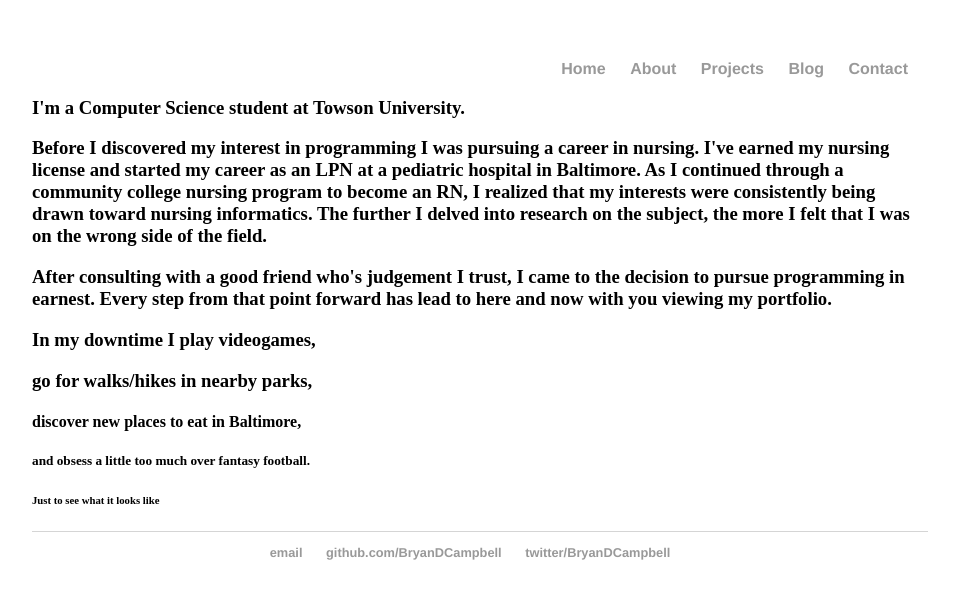
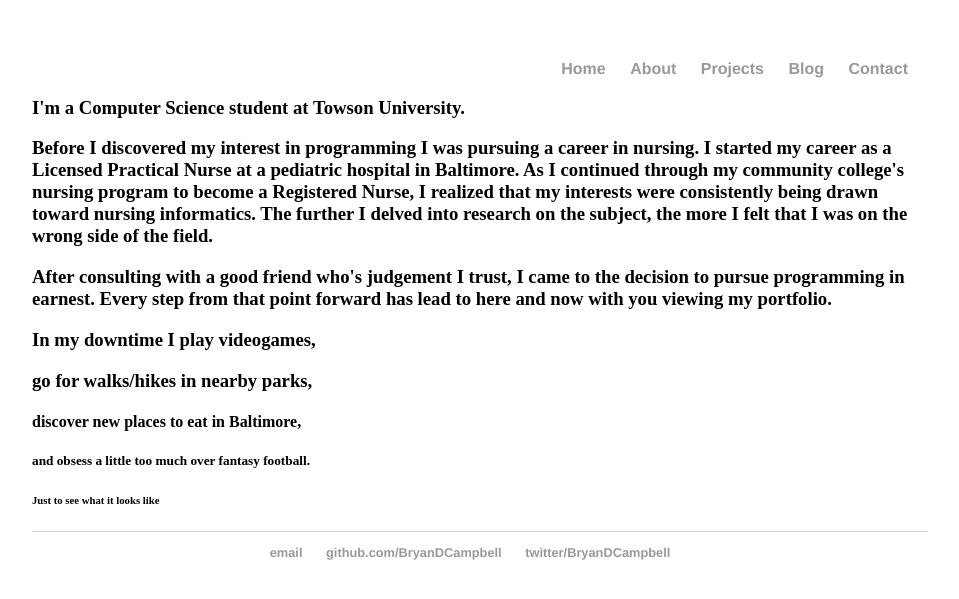
Before and after one commit to BryanDCampbell/BryanDCampbell.github.io, a Jekyll site: the page built from about/index.html, in a window 1280 px wide. Shown: the top 599 px of the page, without its empty margins (160-1119 px from the left). Built offline with Jekyll 4.4.1, drawn with Linux system fonts in a browser that asks for light colours.

Commit message:
Update index.html

```diff
--- a/about/index.html
+++ b/about/index.html
@@ -4,7 +4,7 @@
 ---
 <div class="blurb">
 	<h3>I'm a Computer Science student at Towson University.</h3>
-	<h3>Before I discovered my interest in programming I was pursuing a career in nursing. I've earned my nursing license and started my career as an LPN at a pediatric hospital in Baltimore. As I continued through a community college nursing program to become an RN, I realized that my interests were consistently being drawn toward nursing informatics. The further I delved into research on the subject, the more I felt that I was on the wrong side of the field. </h3>
+	<h3>Before I discovered my interest in programming I was pursuing a career in nursing. I started my career as a Licensed Practical Nurse at a pediatric hospital in Baltimore. As I continued through my community college's nursing program to become a Registered Nurse, I realized that my interests were consistently being drawn toward nursing informatics. The further I delved into research on the subject, the more I felt that I was on the wrong side of the field. </h3>
 	<h3>After consulting with a good friend who's judgement I trust, I came to the decision to pursue programming in earnest. Every step from that point forward has lead to here and now with you viewing my portfolio.</h3>
 	<h3> In my downtime I play videogames, </h3>
 	<h3>go for walks/hikes in nearby parks,</h3>
```
